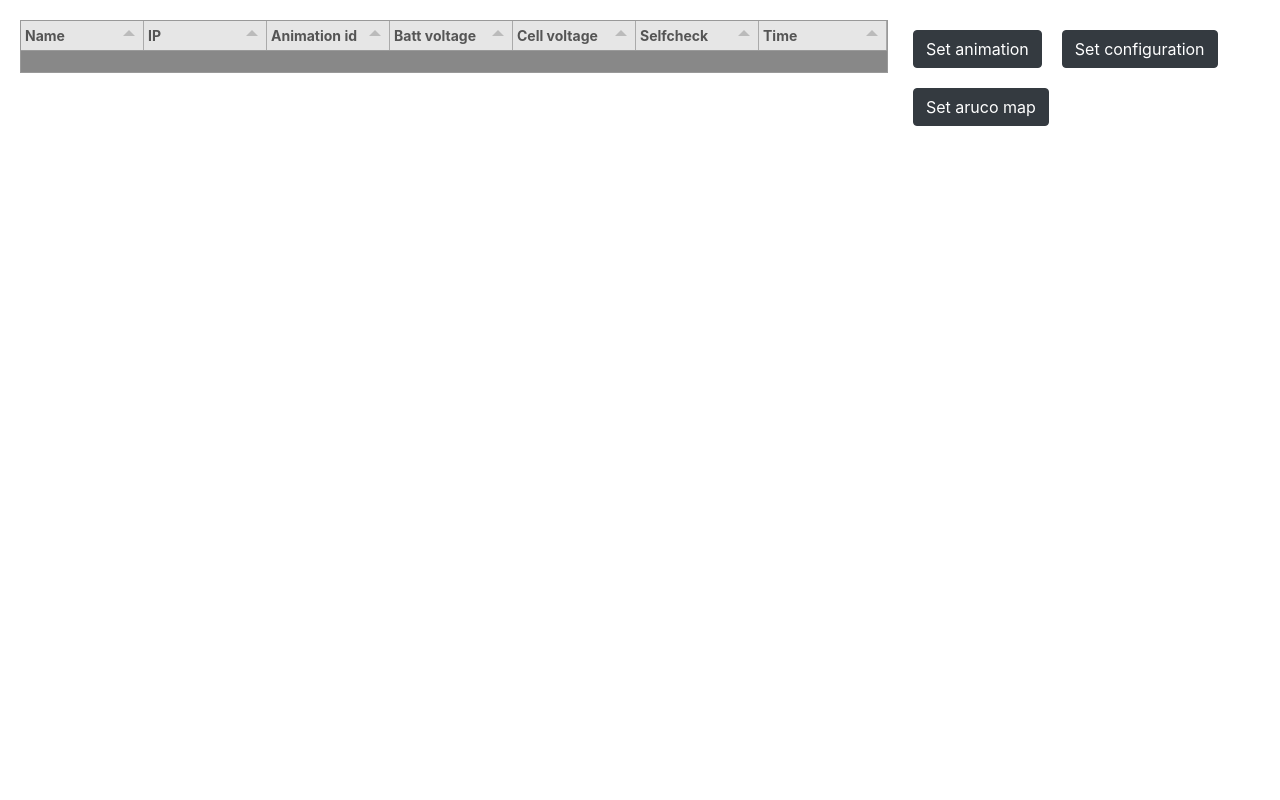
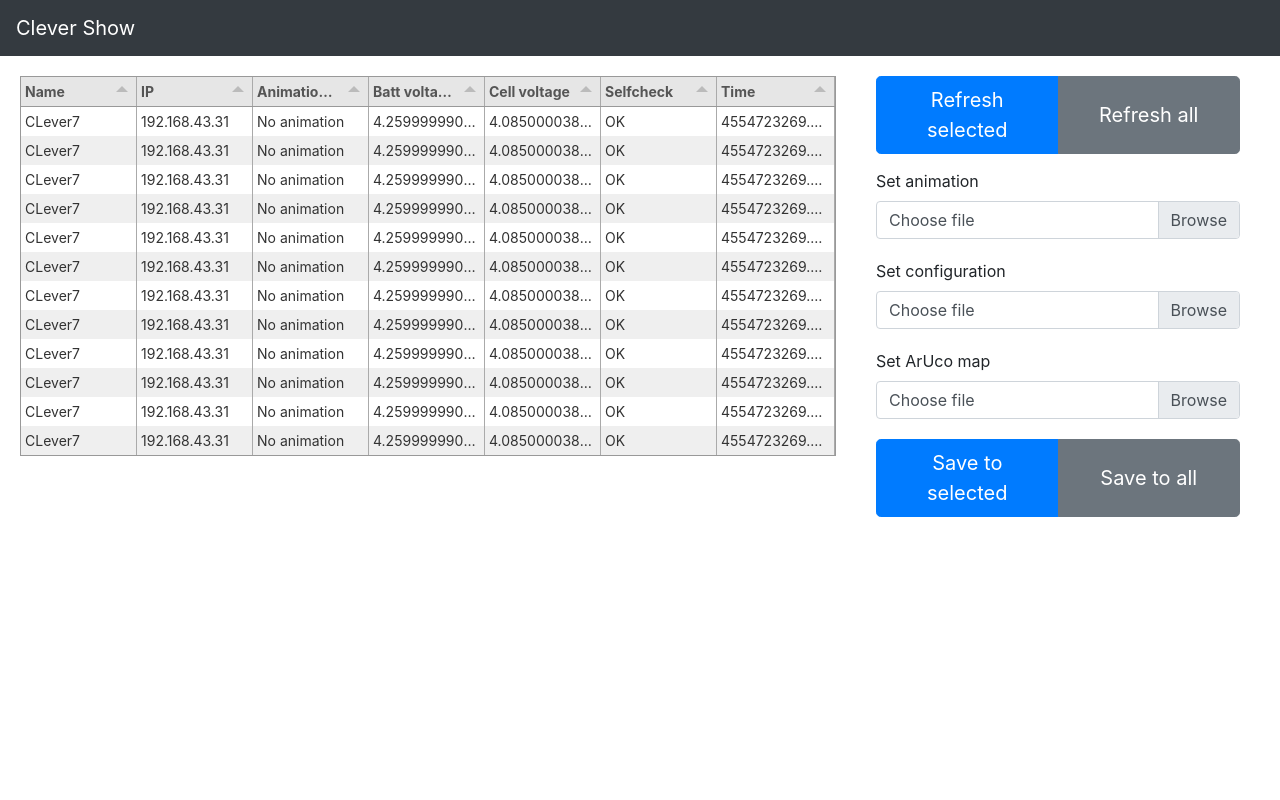
Before and after one commit to CopterExpress/clever-show, a Flask app: page / in a window 1280 px wide. Run offline with Flask 2, Linux system fonts and the light colour scheme; data that the repository does not hold is empty; some libraries are stand-ins or nearby versions.

Commit message:
Added file transfer from web to flask server

```diff
--- a/Server/static/css/main.css
+++ b/Server/static/css/main.css
@@ -1,19 +1,24 @@
-html, body, .container {
+html, body, .my-container {
     width: 100%;
     height: 100%;
     margin: 0;
     padding: 0;
 }
 
-body {
-    padding: 20px;
+html {
+    height: calc(100% - 56px);
+}
+
+.my-container {
     display: flex;
     flex-direction: row;
+    width: 100%;
 }
 
 .table-container {
-    height: 100%;
-    width: 70%;
+    height: calc(100% - 40px);
+    width: calc(70% - 40px);
+    padding: 20px;
 }
 
 .button {
@@ -29,8 +34,18 @@ body {
     display: flex;
     flex-direction: row;
     flex-wrap: wrap;
+    padding: 0 0 15px 20px;
 }
 
-.action-container button {
-    margin: 10px;
+.action-container .my-label {
+    margin-top: 20px;
 }
+
+.action-container .btn-group {
+    padding-top: 20px;
+    width: 100%;
+}
+
+.btn-group button {
+    width: 100%;
+}
--- /dev/null
+++ b/Server/static/js/file.js
@@ -0,0 +1,55 @@
+let animationInput = document.getElementById('animationFile');
+let configInput = document.getElementById('configFile');
+let arucoInput = document.getElementById('arucoFile');
+
+animationInput.onchange = function (e) {
+    document.getElementById('animationFileLabel').innerText = animationInput.files[0].name;
+};
+configInput.onchange = function (e) {
+    document.getElementById('configFileLabel').innerText = configInput.files[0].name;
+};
+arucoInput.onchange = function (e) {
+    document.getElementById('arucoFileLabel').innerText = arucoInput.files[0].name;
+};
+
+function sendRows(selectedRows) {
+    var animationFile = animationInput.files[0];
+    var configFile = configInput.files[0];
+    var arucoFile = arucoInput.files[0];
+    spinner.style.display = 'inline-block';
+    setTimeout(function () {
+        selectedRows.forEach(function (element) {
+            if (animationFile) {
+                let animReq = new XMLHttpRequest();
+                let animFormData = new FormData();
+                animFormData.append("file", animationFile);
+                animReq.open("POST", '/set/animation?ip=' + element._row.data.ip, false);
+                animReq.send(animFormData);
+            }
+            if (configFile) {
+                let configReq = new XMLHttpRequest();
+                let congifFormData = new FormData();
+                congifFormData.append("file", configFile);
+                configReq.open("POST", '/set/config?ip=' + element._row.data.ip, false);
+                configReq.send(congifFormData);
+            }
+            if (arucoFile) {
+                let arucoReq = new XMLHttpRequest();
+                let arucoFormData = new FormData();
+                arucoFormData.append("file", arucoFile);
+                arucoReq.open("POST", '/set/animation?ip=' + element._row.data.ip, false);
+                arucoReq.send(arucoFormData);
+            }
+            element.deselect();
+        });
+        spinner.style.display = 'none';
+    }, 20);
+}
+
+function sendSelected() {
+    sendRows(table.getSelectedRows());
+}
+
+function sendAll() {
+    sendRows(table.getRows());
+}
--- a/Server/static/js/main.js
+++ b/Server/static/js/main.js
@@ -1,3 +1,4 @@
+let spinner = document.getElementById('spinner');
 var tabledata = [];
 updateData();
 
@@ -11,6 +12,7 @@ function updateData() {
 var table = new Tabulator("#copters-table", {
     data: tabledata,
     reactiveData: true,
+    selectable: true,
     layout: "fitColumns",
     columns: [
         {title: "Name", field: "name"},
@@ -22,3 +24,28 @@ var table = new Tabulator("#copters-table", {
         {title: "Time", field: "time"},
     ],
 });
+
+function refreshRows(selectedRows) {
+    spinner.style.display = 'inline-block';
+    setTimeout(function () {
+        selectedRows.forEach(function (element) {
+            let req = new XMLHttpRequest();
+            req.open('POST', '/selfcheck/selected?ip=' + element._row.data.ip, false);
+            req.send();
+            element.deselect();
+            let response = JSON.parse(req.response);
+            Object.keys(response).forEach(function (item) {
+                element._row.data[item] = response[item];
+            });
+        });
+        spinner.style.display = 'none';
+    }, 20);
+}
+
+function refreshSelected() {
+    refreshRows(table.getSelectedRows());
+}
+
+function refreshAll() {
+    refreshRows(table.getRows());
+}
--- a/Server/templates/main.html
+++ b/Server/templates/main.html
@@ -2,24 +2,69 @@
 <html lang="en">
 <head>
     <meta charset="UTF-8">
-    <title>Main</title>
+    <title>Clever Show </title>
     <link rel="stylesheet" href="/static/css/bootstrap.min.css">
     <link rel="stylesheet" href="/static/css/tabulator.min.css">
+    <link rel="stylesheet" href="/static/css/spinner.css">
     <link rel="stylesheet" href="/static/css/main.css">
     <script lang="js" src="/static/js/tabulator.min.js"></script>
 </head>
 <body>
+<nav class="navbar navbar-expand-lg navbar-dark bg-dark sticky-top"
+     style=" width: 100%; display: flex; flex-direction: row; justify-content: space-between;">
+    <a href="" class="navbar-brand">Clever Show</a>
+    <div style="display: none;" id="spinner" class="lds-spinner">
+        <div></div>
+        <div></div>
+        <div></div>
+        <div></div>
+        <div></div>
+        <div></div>
+        <div></div>
+        <div></div>
+        <div></div>
+        <div></div>
+        <div></div>
+        <div></div>
+    </div>
+</nav>
+<div class="my-container">
     <div class="table-container">
         <div id="copters-table"></div>
     </div>
-<div class="command-container col">
+    <div class="command-container">
         <div class="action-container">
-        <button type="button" class="btn btn-dark">Set animation</button>
-        <button type="button" class="btn btn-dark">Set configuration</button>
-        <button type="button" class="btn btn-dark">Set aruco map</button>
+            <div class="btn-group">
+                <button type="button" class="btn btn-primary btn-lg" onclick="refreshSelected()">Refresh selected
+                </button>
+                <button type="button" class="btn btn-secondary btn-lg" onclick="refreshAll()">Refresh all</button>
+            </div>
+        </div>
+        <div class="action-container">
+            <label>Set animation</label>
+            <div class="custom-file">
+                <input type="file" class="custom-file-input" id="animationFile">
+                <label id="animationFileLabel" class="custom-file-label" for="animationFile">Choose file</label>
+            </div>
+            <label class="my-label">Set configuration</label>
+            <div class="custom-file">
+                <input type="file" class="custom-file-input" id="configFile">
+                <label id="configFileLabel" class="custom-file-label" for="configFile">Choose file</label>
+            </div>
+            <label class="my-label">Set ArUco map</label>
+            <div class="custom-file">
+                <input type="file" class="custom-file-input" id="arucoFile">
+                <label id="arucoFileLabel" class="custom-file-label" for="arucoFile">Choose file</label>
+            </div>
+            <div class="btn-group">
+                <button type="button" class="btn btn-primary btn-lg" onclick="sendSelected()">Save to selected</button>
+                <button type="button" class="btn btn-secondary btn-lg" onclick="sendAll()">Save to all</button>
+            </div>
         </div>
         <div class="action-container"></div>
     </div>
     <script lang="js" src="/static/js/main.js"></script>
+    <script lang="js" src="/static/js/file.js"></script>
+</div>
 </body>
 </html>
--- a/Server/web_server.py
+++ b/Server/web_server.py
@@ -7,16 +7,11 @@ app = Flask(__name__, static_url_path='/static')
 copters = []
 
 
-def response_handler(res, name, ip):
-    print('\n\n\n', res, '\n\n\n', name, '\n\n\n', ip, '\n\n\n')
-    return 1
-
-
 @app.route('/')
 def home():
     data = dict()
     data['clients'] = []
-    # refresh_copters_list()
+    refresh_copters()
     for client in Client.clients.keys():
         data['clients'].append([client, Client.clients[client].copter_id])
     return render_template('main.html', data=data)
@@ -37,7 +32,7 @@ def refresh_copters():
         return jsonify({'m': 'Error'})
 
 
-@app.route('/selfcheck/selected')
+@app.route('/selfcheck/selected', methods=["GET", "POST"])
 def selfcheck_selected():
     data = dict()
     ip = request.args.get("ip")
@@ -52,6 +47,8 @@ def selfcheck_selected():
                 'time': copter.time,
                 'name': copter.name,
             }
+    data = {"anim_id": "No animation", "batt_voltage": 3.259999990463257, "cell_voltage": 1.0850000381469727,
+            "ip": "192.168.43.31", "name": "CLever7", "selfcheck": "OK", "time": 1554723269.57106}
     return jsonify(data)
 
 
@@ -69,7 +66,34 @@ def selfcheck_all():
             'time': copter.time,
             'name': copter.name,
         })
+    data = [{"anim_id": "No animation", "batt_voltage": 4.259999990463257, "cell_voltage": 4.0850000381469727,
+             "ip": "192.168.43.31", "name": "CLever7", "selfcheck": "OK", "time": 4554723269.57106}]
+    data *= 12
     return jsonify(data)
+
+
+@app.route('/set/animation', methods=['GET', 'POST'])
+def set_animation():
+    if request.method == 'POST':
+        f = request.files['file']
+        print(f, 'ip', request.args.get('ip'))
+    return jsonify({'m': 'ok'})
+
+
+@app.route('/set/config', methods=['GET', 'POST'])
+def set_config():
+    if request.method == 'POST':
+        f = request.files['file']
+        print(f, 'ip', request.args.get('ip'))
+    return jsonify({'m': 'ok'})
+
+
+@app.route('/set/aruco', methods=['GET', 'POST'])
+def set_aruco():
+    if request.method == 'POST':
+        f = request.files['file']
+        print(f, 'ip', request.args.get('ip'))
+    return jsonify({'m': 'ok'})
 
 
 class ServerThread(threading.Thread):
@@ -80,6 +104,6 @@ class ServerThread(threading.Thread):
             pass
 
 
-# server_thread = ServerThread()
-# server_thread.start()
+server_thread = ServerThread()
+server_thread.start()
 app.run(host='0.0.0.0', debug=False)
```
Also changed, not shown: Server/flask_test.py (added, +55 -0 lines), Server/static/css/spinner.css (added, +93 -0 lines). Lines whose indentation alone changed are shown as unchanged.
